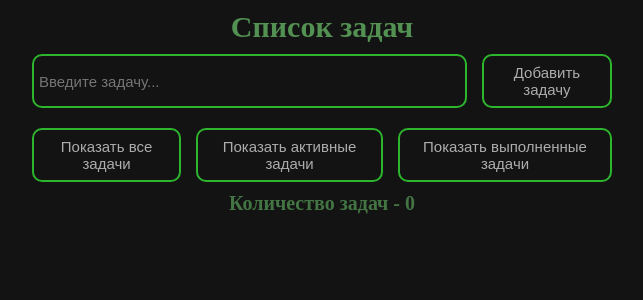
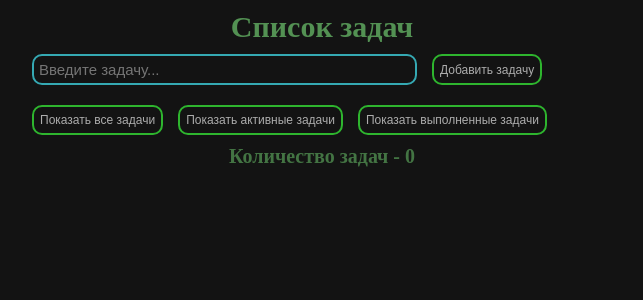
Before and after one commit to Vladosssss92/TodoList, a React (Create React App) app: page / in a window 1280 px wide. Shown: the top 300 px of the page, without its empty margins (318-961 px from the left). Built offline with nearby package versions, Linux system fonts and the light colour scheme.

Commit message:
fix style 2.0

```diff
--- a/src/style/style.ts
+++ b/src/style/style.ts
@@ -12,19 +12,22 @@ export const GlobalStyle = createGlobalStyle`
   ul, li {
     list-style: none;
     color: #d0d0d0;
-    font-size: 16px;
+    font-size: 14px;
   }
 
   label {
     display: flex;
+    gap: 10px;
+    margin-bottom: 8px;
   }
-
+  input {
+    width: 1.5rem;
+  }
   input:checked + .task {
     text-decoration: line-through;
   }
 
   .task {
-    padding: 8px;
     color: white;
   }
 `
@@ -81,28 +84,28 @@ export const LiS = styled.li`
 export const InputS = styled.input`
     width: 80%;
     min-width: 180px;
-    max-width: 450px;
+    max-width: 385px;
     padding: 5px;
     border-radius: 10px;
-    border: 2px solid #2eb52e;
+    border: 2px solid #35a9b3;
     color:gray;
     font-size: 15px;
     &:hover {
       box-shadow: 0 0 10px #88b3b8;
-      border: 2px solid #25e44b;
+      border: 2px solid #21d1c9;
     }
     &:focus {
       outline: none;
       color: #d9d9d9;
-      border: 2px solid #33ec45;
+      border: 2px solid #51e3dc;
     }
 `
 export const ButtonS = styled.button`
-    padding: 8px;
+    padding: 6px;
     cursor: pointer;
     border-radius: 10px;
     border: 2px solid #2eb52e;
-    font-size: 15px;
+    font-size: 12px;
     color: #adadad;
     &:disabled {
       cursor: not-allowed;
```
